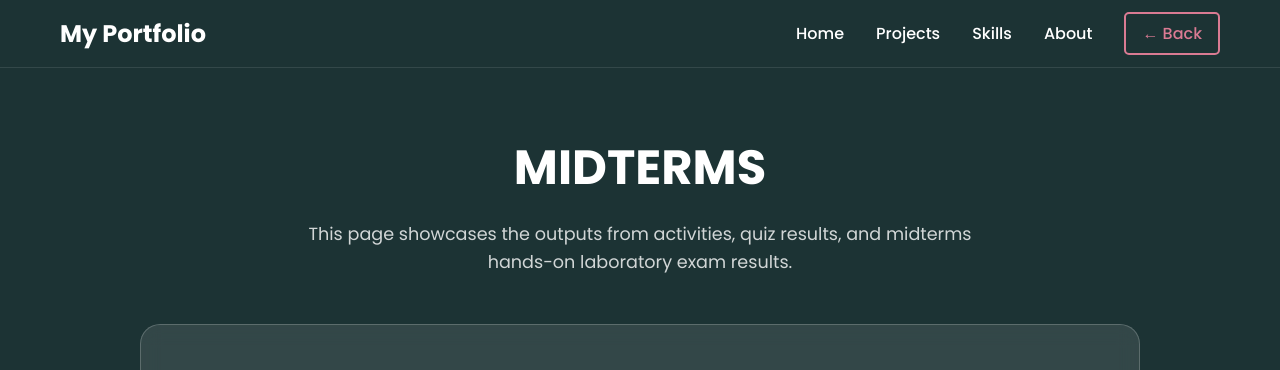
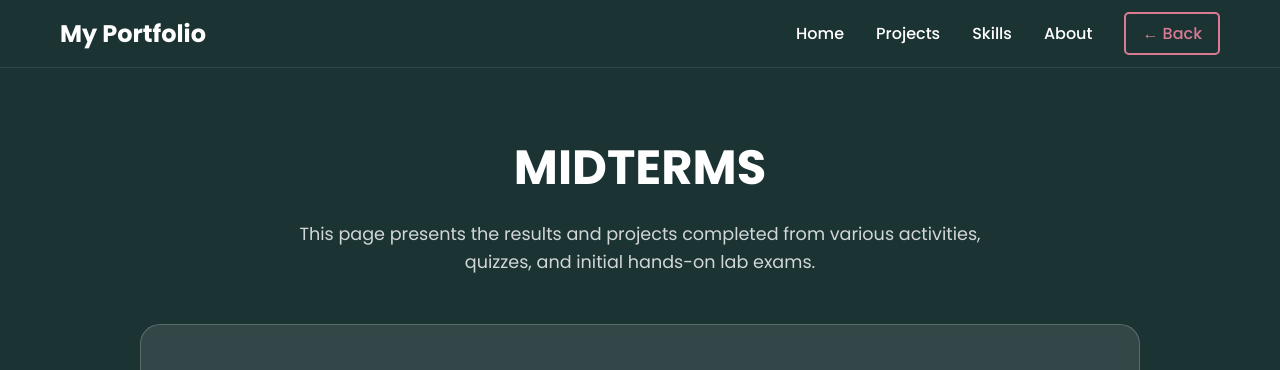
Before and after one commit to caseyyygg/My-Portfolio, a plain HTML site: page midterms.html in a window 1280 px wide. Shown: the top 370 px of the page. Drawn offline with Linux system fonts and the light colour scheme.

Commit message:
Update midterms.html

```diff
--- a/midterms.html
+++ b/midterms.html
@@ -334,7 +334,7 @@
         <div class="prelims-header">
             <h1 class="prelims-title">MIDTERMS</h1>
             <p class="prelims-subtitle">
-                This page showcases the outputs from activities, quiz results, and midterms hands-on laboratory exam results.
+               This page presents the results and projects completed from various activities, quizzes, and initial hands-on lab exams.
             </p>
         </div>
 
```
